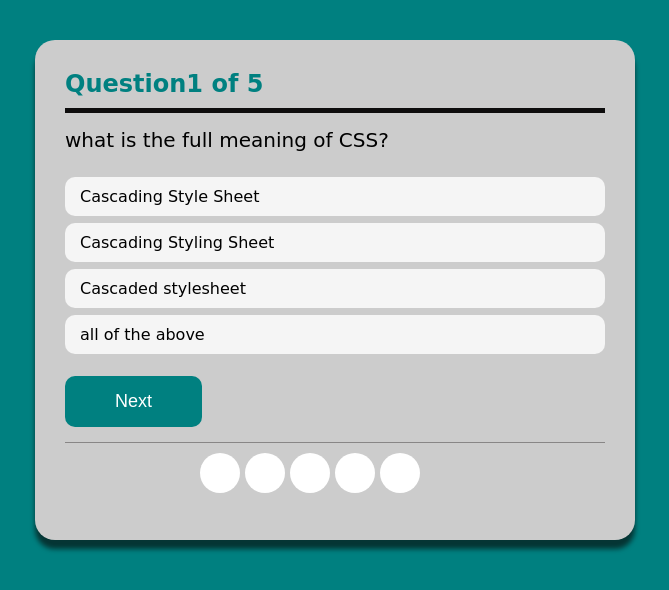
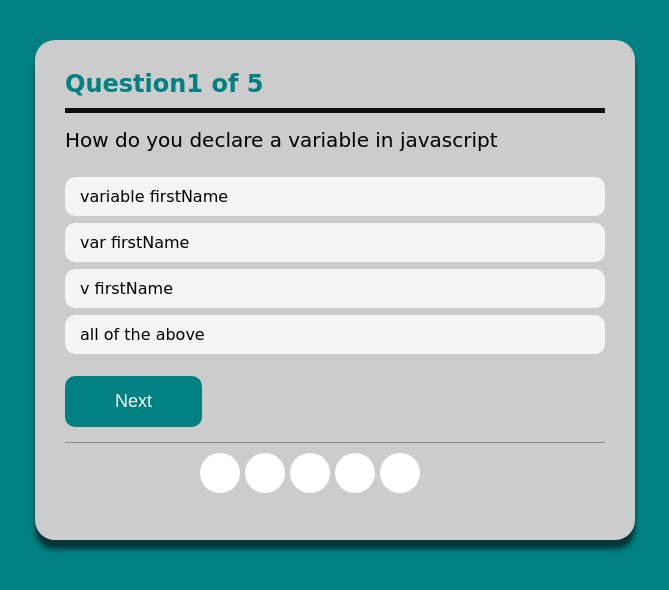
Before and after one commit to phibieroberts/quizapp, a plain HTML site: page index.html in a window 1280 px wide. Shown: the whole page, without its empty margins (305-974 px from the left). Drawn offline with Linux system fonts and the light colour scheme.

Commit message:
Update index.html

```diff
--- a/index.html
+++ b/index.html
@@ -250,9 +250,9 @@ const questions=[
         options:['Document Oriented Method','Descriptive Object Medel','Document Object Model','all of the above'],
         answer:2
     },
-    {
-        q:'what is the full meaning of CSS?',
-        options:['Cascading Style Sheet', 'Cascading Styling Sheet', 'Cascaded stylesheet','all of the above'],
+   {
+        q:'How do you declare a variable in javascript',
+        options:['variable firstName', 'var firstName', 'v firstName','all of the above'],
         answer:0
     },
 
```
